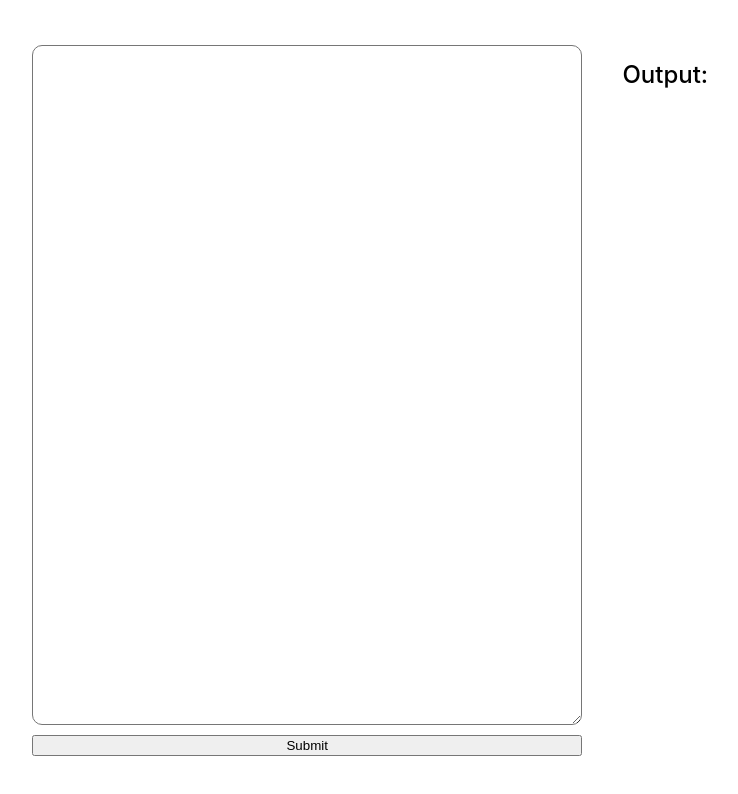
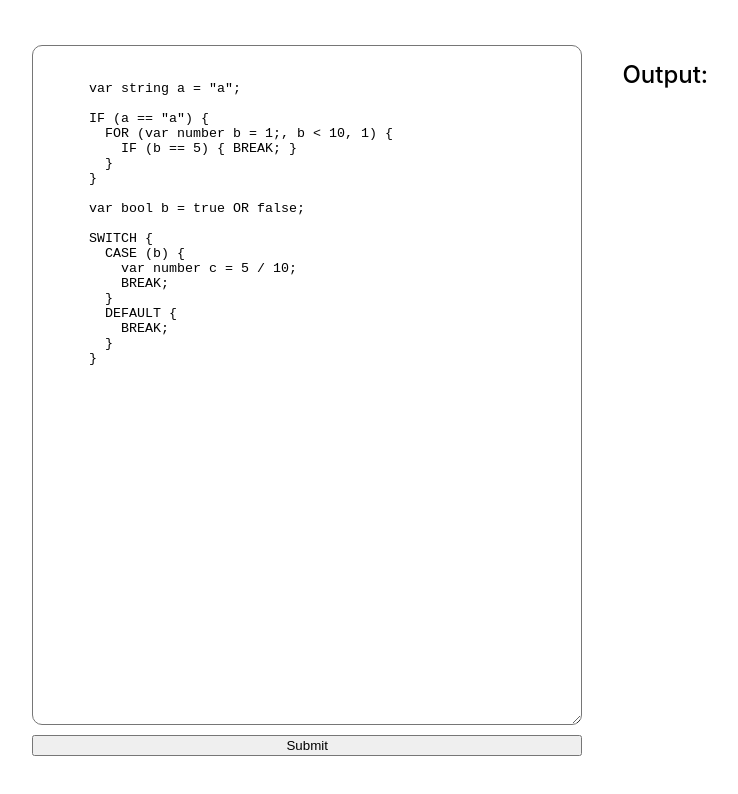
Before and after one commit to ulisesaviles/compilador, a Next.js app: page / in a window 1280 px wide. Shown: the top 794 px of the page, without its empty margins (32-770 px from the left). Built offline with nearby package versions, Linux system fonts and the light colour scheme.

Commit message:
Added default value

```diff
--- a/pages/index.tsx
+++ b/pages/index.tsx
@@ -21,7 +21,27 @@ import { displayToken } from "../components/token";
 // React component
 const Home: NextPage = () => {
   // Constants
-  const [code, setCode] = useState("");
+  const [code, setCode] = useState(`
+  var string a = "a";
+
+  IF (a == "a") {
+    FOR (var number b = 1;, b < 10, 1) {
+      IF (b == 5) { BREAK; }
+    }
+  }
+
+  var bool b = true OR false;
+
+  SWITCH {
+    CASE (b) {
+      var number c = 5 / 10;
+      BREAK;
+    }
+    DEFAULT {
+      BREAK;
+    }
+  }
+  `);
   const [tokens, setTokens] = useState([] as Token[]);
   const [errors, setErrors] = useState<{
     lexical: null | string;
@@ -87,6 +107,8 @@ const Home: NextPage = () => {
               id="input"
               className={styles.input}
               onChange={(e) => setCode(e.target.value)}
+              value={code}
+              placeholder="Enter code here..."
             />
             <input type="submit" value="Submit" />
           </form>
```
